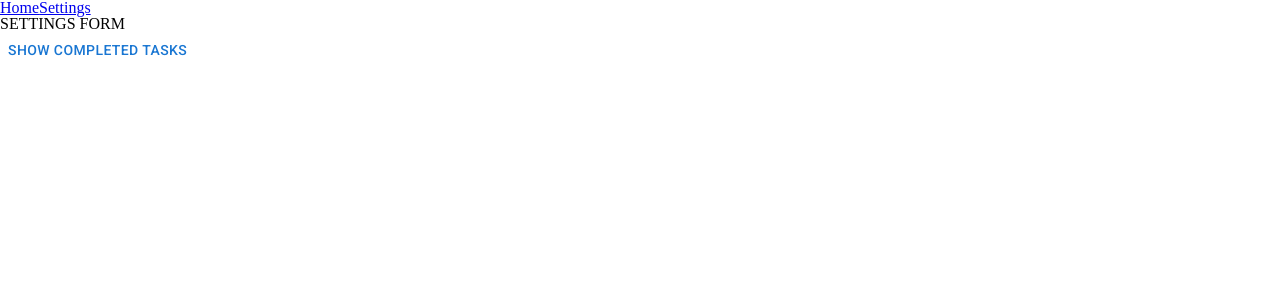
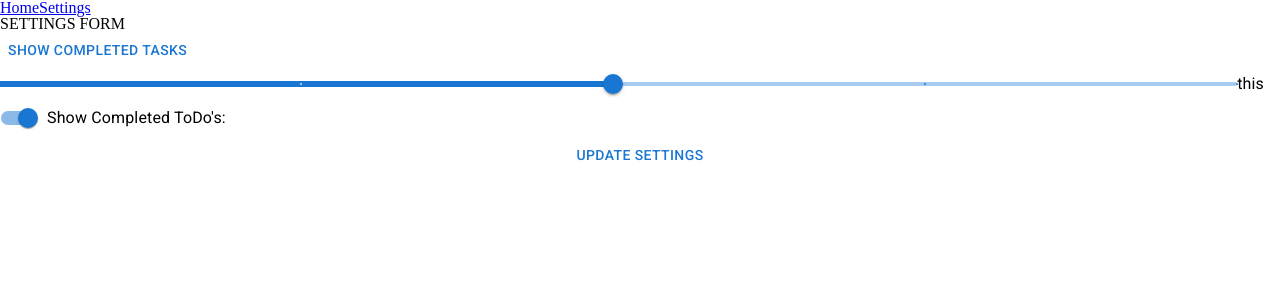
Before and after one commit to CodeFellows-esavage/todo-app, a React (Create React App) app: page /settings in a window 1280 px wide. Shown: the top 300 px of the page. Built offline with nearby package versions, Linux system fonts and the light colour scheme.

Commit message:
adds form control forsettings

```diff
--- a/src/components/SettingsForm/SettingsForm.jsx
+++ b/src/components/SettingsForm/SettingsForm.jsx
@@ -1,6 +1,10 @@
 import React, {useContext} from "react";
 import {SettingsContext} from '../../context/settings';
 import Button from '@mui/material/Button';
+import FormControlLabel from "@mui/material/FormControlLabel";
+import FormGroup from "@mui/material/FormGroup";
+import Switch from "@mui/material/Switch";
+import Slider from "@mui/material/Slider";
 
 function SettingsForm(props){
   const settings = useContext(SettingsContext)
@@ -8,6 +12,11 @@ function SettingsForm(props){
     <>
       <h1>SETTINGS FORM</h1>
       <Button onClick={settings.toggleShowComplete}>{settings.showComplete === false ? 'Show Completed Tasks' : 'Hide Completed Tasks'}</Button>
+      <FormGroup>
+        <FormControlLabel control={<Slider defaultValue={3} step={1} marks min={1} max={5}/>} label="this" />
+        <FormControlLabel control={<Switch defaultChecked />} label="Show Completed ToDo's:"/>
+        <Button>Update Settings</Button>
+      </FormGroup>
     </>
 
   )
```
